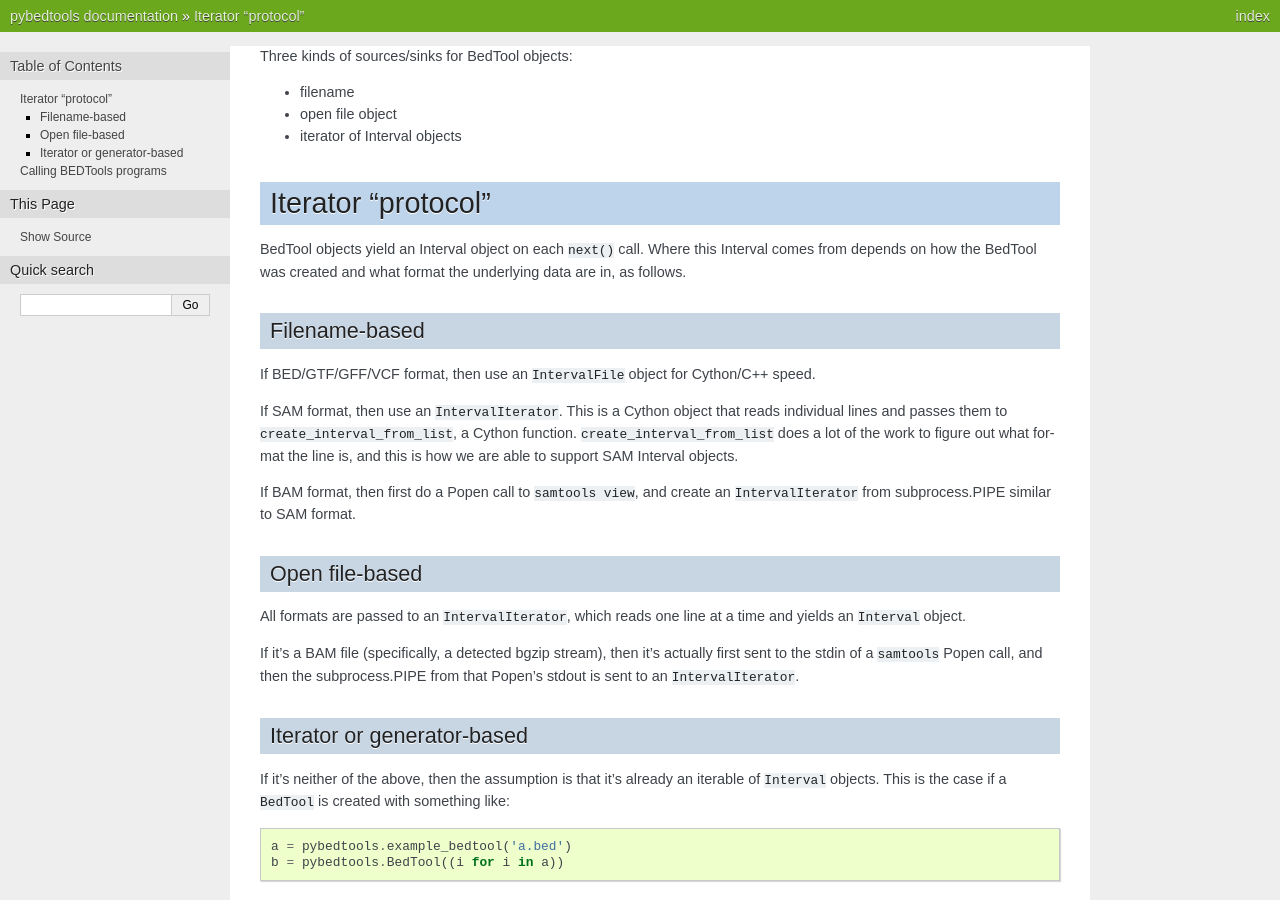
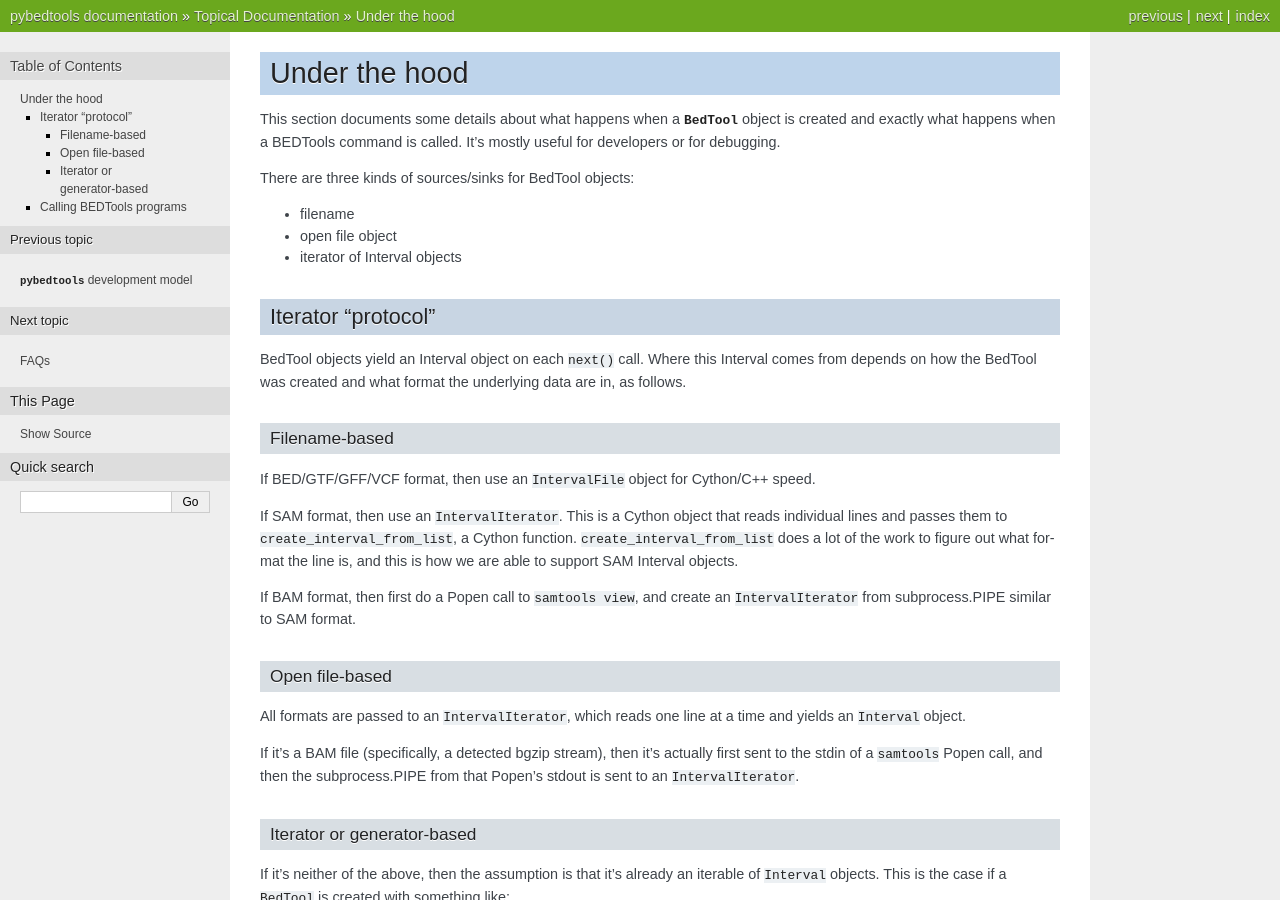
Before and after one commit to daler/pybedtools, a Sphinx documentation site: the page built from docs/source/flow-of-commands.rst, in a window 1280 px wide and 900 px high. Built offline with Sphinx 7.4.7, drawn with Linux system fonts in a browser that asks for light colours; the version number could not be read and is left out; comment, search, counter and statistics services are not loaded; some of the changed text lies outside the part shown.

Commit message:
add some dev notes to docs

```diff
--- a/docs/source/flow-of-commands.rst
+++ b/docs/source/flow-of-commands.rst
@@ -1,4 +1,12 @@
-Three kinds of sources/sinks for BedTool objects:
+Under the hood
+==============
+
+This section documents some details about what happens when a :class:`BedTool`
+object is created and exactly what happens when a BEDTools command is called.
+It's mostly useful for developers or for debugging.
+
+
+There are three kinds of sources/sinks for BedTool objects:
 
 * filename
 * open file object
--- a/docs/source/topical-documentation-contents.rst
+++ b/docs/source/topical-documentation-contents.rst
@@ -22,3 +22,4 @@ This section contains additional documentation not covered in the tutorial.
     topical-comparisons
     sh-comparison
     pybedtools-dev-history
+    flow-of-commands
```
Also changed, not shown: setup.cfg (+5 -3 lines).
